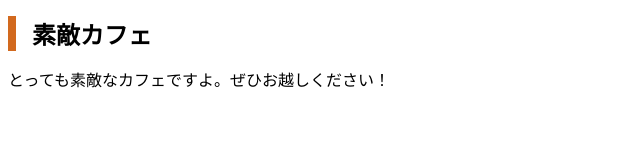
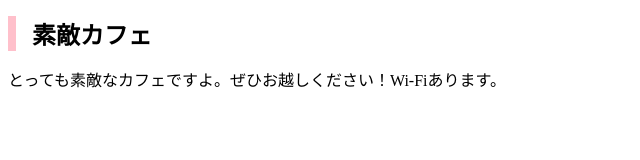
Before and after one commit to hamu-H/mycafe, a plain HTML site: page index.html in a window 1280 px wide. Shown: the whole page, without its empty margins (0-640 px from the left). Drawn offline with Linux system fonts and the light colour scheme.

Commit message:
Add files via upload

```diff
--- a/css/styles.css
+++ b/css/styles.css
@@ -1,5 +1,5 @@
 h1 {
   font-size: 24px;
   padding-left: 16px;
-  border-left: 8px solid chocolate;
+  border-left: 8px solid pink;
 }
--- a/index.html
+++ b/index.html
@@ -7,6 +7,6 @@
   </head>
   <body>
     <h1>素敵カフェ</h1>
-    <p>とっても素敵なカフェですよ。ぜひお越しください！</p>
+    <p>とっても素敵なカフェですよ。ぜひお越しください！Wi-Fiあります。</p>
   </body>
 </html>
```
